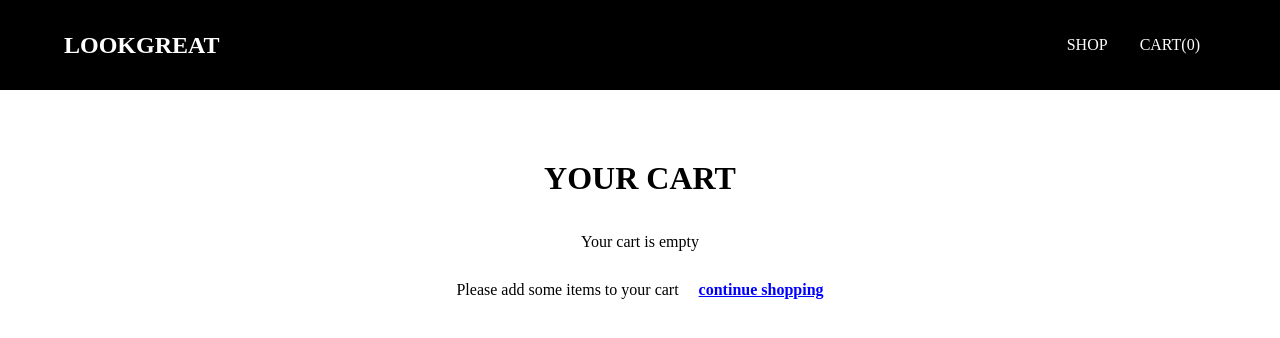
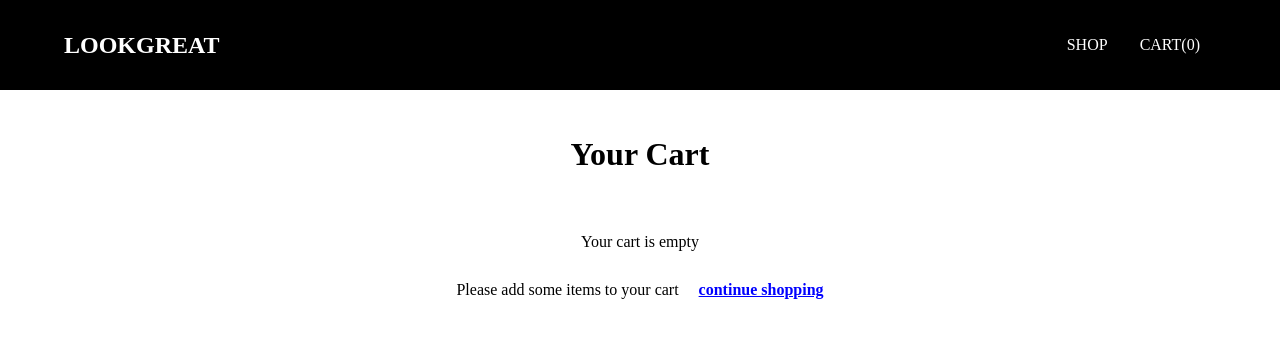
Before and after one commit to ngozi-ekekwe/store-front-angular, an Angular app: page /cart in a window 1280 px wide. Shown: the top 338 px of the page. Built offline with nearby package versions, Linux system fonts and the light colour scheme; a web font is replaced by a local one.

Commit message:
design update

```diff
--- a/src/app/modules/cart/cart.component.css
+++ b/src/app/modules/cart/cart.component.css
@@ -125,3 +125,18 @@ a {
 button {
   cursor: pointer;
 }
+
+.cart-header {
+  display: flex;
+  align-items: center;
+  text-align: center;
+  justify-content: center;
+  margin: 3rem 0;
+}
+
+.cart-header h2 {
+  font-size: 2rem;
+  margin: 0;
+
+  font-weight: bold;
+}
--- a/src/app/modules/cart/cart.component.html
+++ b/src/app/modules/cart/cart.component.html
@@ -1,5 +1,8 @@
 <app-header></app-header>
 <div class="cart-page">
+  <div class="cart-header">
+    <h2>Your Cart</h2>
+  </div>
   <div class="cart-page-details" *ngIf="cartItems.length > 0">
     <div>
       <div class="total-amount"><span>Total Amount: {{ total }}</span></div>
@@ -15,10 +18,8 @@
           <h2>{{ product.description }}</h2>
           <div>
             <span>Amount :</span>
-            <span>{{ product.price }}</span>
+            <span>{{ product.quantity }} x ${{ product.price }}</span>
           </div>
-
-          <div><span>Quantity :</span>{{ product.quantity }}</div>
 
           <button class="" (click)="removeItemFromCart(product.id)">remove item</button>
         </div>
@@ -38,7 +39,6 @@
   <div *ngIf="cartItems.length === 0">
 
     <div class="empty-cart">
-      <h1>YOUR CART</h1>
       <h2>Your cart is empty</h2>
       <h2>Please add some items to your cart <a routerLink="/products">continue shopping</a></h2>
     </div>
--- a/src/app/modules/cart/cart.component.ts
+++ b/src/app/modules/cart/cart.component.ts
@@ -24,7 +24,7 @@ export class CartComponent implements OnInit {
       this.cartItems = [];
     }
     for(let i = 0; i < this.cartItems.length; i++) {
-      this.total += this.cartItems[i].price;
+      this.total += (this.cartItems[i].price * this.cartItems[i].quantity);
     }
 
     this.total = this.total.toFixed(2);
```
Also changed, not shown: src/app/services/cart.service.ts (added, +46 -0 lines), 1 other file (tests, documents, lock files or other folders).
